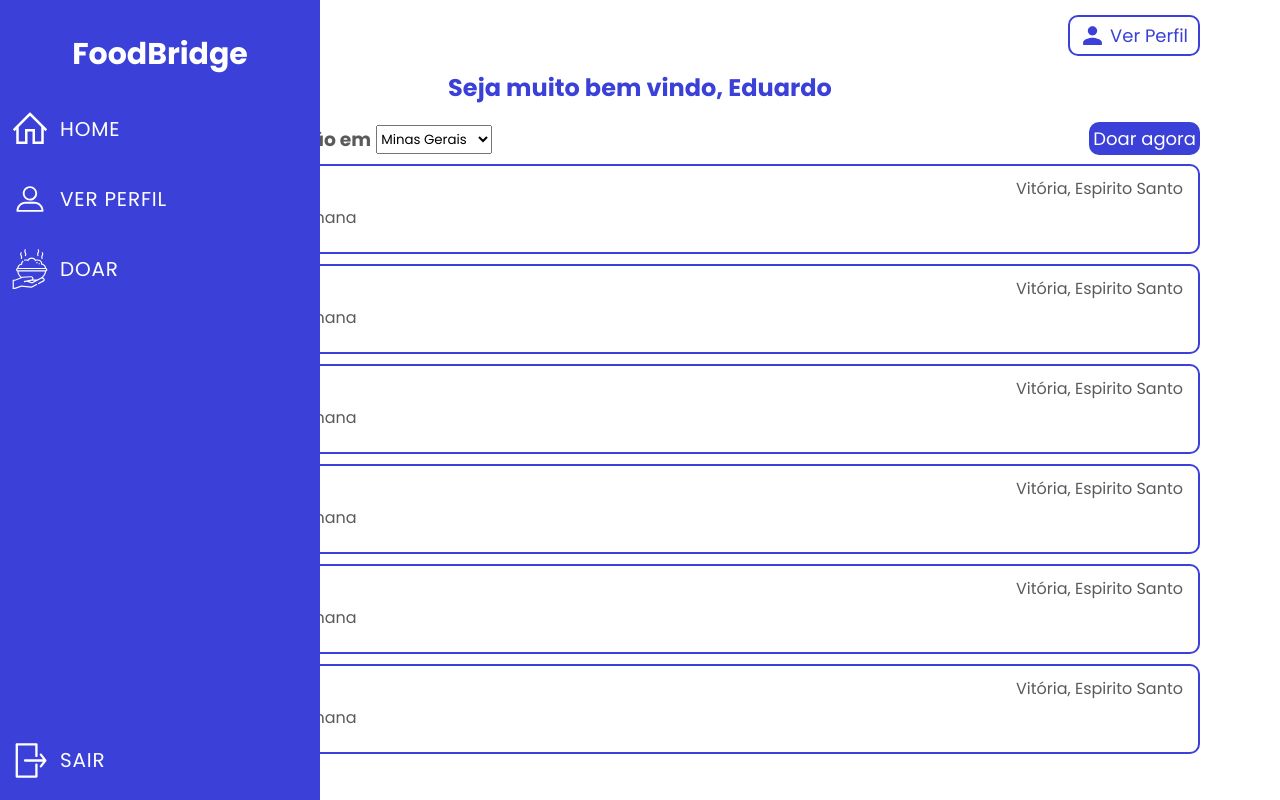
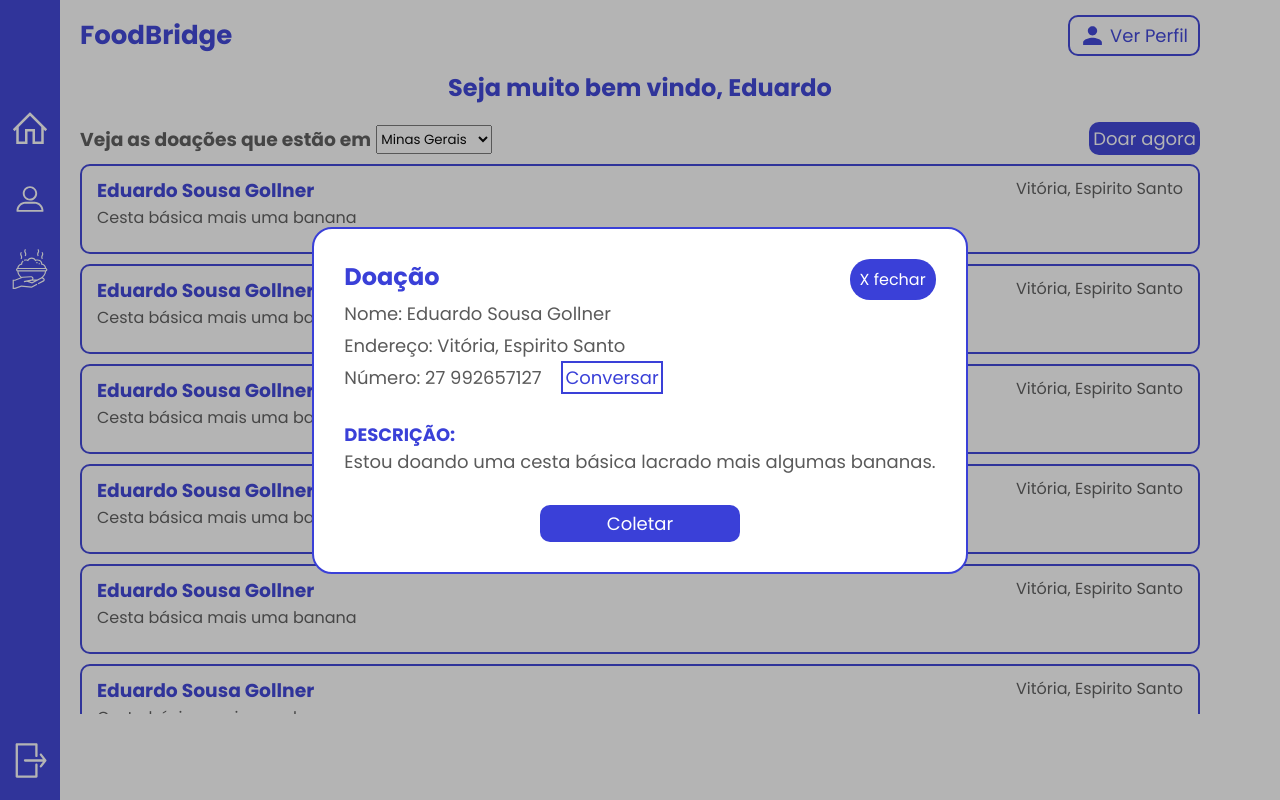
Before and after one commit to EduardoGollner0609/FoodBridge, a React (Vite) app in the folder frontend/: page /community/home in a window 1280 px wide. Both pictures are taken after a click on the element 640 px from the left and 209 px from the top of the page. Built offline with nearby package versions, Linux system fonts and the light colour scheme.

Commit message:
Criando funções de abrir e fechar card de detalhes.

```diff
--- a/frontend/src/components/CardDonation/index.tsx
+++ b/frontend/src/components/CardDonation/index.tsx
@@ -1,8 +1,14 @@
 import './styles.css';
 
-export default function CardDonation() {
+type Props = {
+    openDetails: () => void
+}
+
+export default function CardDonation({ openDetails }: Props) {
+
+
     return (
-        <div className="card-donation">
+        <div className="card-donation" onClick={openDetails}>
             <div className="card-donation-data">
                 <h3>Eduardo Sousa Gollner</h3>
                 <p>Cesta básica mais uma banana</p>
--- /dev/null
+++ b/frontend/src/components/CardDonationDetails/index.tsx
@@ -0,0 +1,31 @@
+import './styles.css'
+
+type Props = {
+    closeDetails: () => void
+}
+
+export default function CardDonationDetails({ closeDetails }: Props) {
+    return (
+        <div className="card-donation-details-background">
+            <div className="card-donation-details">
+                <div className="card-donation-details-close">
+                   <h2>Doação</h2> <button onClick={closeDetails}>X fechar</button>
+                </div>
+                <div className="card-donation-details-header">
+
+                    <p>Nome: Eduardo Sousa Gollner</p>
+                    <p>Endereço: Vitória, Espirito Santo</p>
+                    <p>Número: 27 992657127 <a href=""> Conversar</a></p>
+                </div>
+                <div className="card-donation-details-description">
+                    <h4>Descrição:</h4>
+                    <p>Estou doando uma cesta básica lacrado mais algumas bananas.</p>
+                </div>
+                <div className="card-donation-details-btn">
+                    <button>Coletar</button>
+                </div>
+            </div>
+        </div>
+
+    );
+}
--- /dev/null
+++ b/frontend/src/components/CardDonationDetails/styles.css
@@ -0,0 +1,88 @@
+.card-donation-details-background {
+  position: fixed;
+  background-color: rgba(29, 28, 28, 0.329);
+  height: 100%;
+  width: 100%;
+  top: 0;
+  right: 0;
+  display: flex;
+  justify-content: center;
+  align-items: center;
+}
+
+.card-donation-details {
+  border: 2px solid var(--fb-color-primary);
+  padding: 30px;
+  border-radius: 20px;
+  background-color: var(--fb-color-quartiary);
+}
+
+.card-donation-details-header p {
+  font-size: 18px;
+  color: var(--fb-color-secondary);
+  margin-bottom: 5px;
+}
+
+.card-donation-details-header {
+  margin-bottom: 10px;
+}
+
+.card-donation-details-description h4 {
+  font-size: 18px;
+  text-transform: uppercase;
+  color: var(--fb-color-primary);
+}
+
+.card-donation-details-description p {
+  font-size: 18px;
+  color: var(--fb-color-secondary);
+}
+
+.card-donation-details-btn {
+  display: flex;
+  justify-content: center;
+  margin-top: auto;
+}
+
+.card-donation-details-btn button {
+  border: none;
+  background-color: var(--fb-color-primary);
+  padding: 5px;
+  border-radius: 10px;
+  width: 200px;
+  font-size: 18px;
+  color: var(--fb-color-quartiary);
+  cursor: pointer;
+}
+
+.card-donation-details-header p a {
+  border: 2px solid var(--fb-color-primary);
+  padding: 2px;
+  margin-left: 15px;
+  color: var(--fb-color-primary);
+}
+
+.card-donation-details-close {
+  width: 100%;
+  display: flex;
+  justify-content: space-between;
+}
+
+.card-donation-details-close h2 {
+  color: var(--fb-color-primary);
+}
+
+.card-donation-details-close button {
+  border: none;
+  background-color: var(--fb-color-primary);
+  padding: 8px 10px;
+  font-size: 16px;
+  color: var(--fb-color-quartiary);
+  border-radius: 20px;
+  cursor: pointer;
+}
+
+.card-donation-details-header,
+.card-donation-details-description {
+  margin-bottom: 30px;
+}
--- a/frontend/src/routes/CommunityPage/DonationDetailsPage/styles.css
+++ /dev/null
@@ -1,3 +0,0 @@
-#section-donation-details {
-  padding: 0 20px;
-}
--- a/frontend/src/routes/CommunityPage/HomeCommunityPage/index.tsx
+++ b/frontend/src/routes/CommunityPage/HomeCommunityPage/index.tsx
@@ -1,7 +1,19 @@
+import { useState } from 'react';
 import CardDonation from '../../../components/CardDonation';
 import './styles.css';
+import CardDonationDetails from '../../../components/CardDonationDetails';
 
 export default function HomeCommunityPage() {
+
+    const [donationDetailsVisible, setDonationDetailsVisible] = useState(false);
+
+    function openDonationDetails() {
+        setDonationDetailsVisible(true);
+    }
+
+    function closeDonationDetails() {
+        setDonationDetailsVisible(false);
+    }
     return (
         <>
             <main>
@@ -25,7 +37,7 @@ export default function HomeCommunityPage() {
                             </div>
                         </div>
                         <div className="home-community-donations-list">
-                            <CardDonation />
+                            <CardDonation openDetails={openDonationDetails} />
                             <CardDonation />
                             <CardDonation />
                             <CardDonation />
@@ -40,6 +52,9 @@ export default function HomeCommunityPage() {
                     </div>
                 </section>
             </main >
+            {
+                donationDetailsVisible && <CardDonationDetails closeDetails={closeDonationDetails} />
+            }
         </>
 
     );
--- a/frontend/src/routes/CommunityPage/HomeCommunityPage/styles.css
+++ b/frontend/src/routes/CommunityPage/HomeCommunityPage/styles.css
@@ -23,7 +23,7 @@
 }
 
 .home-community-donations-list {
-  max-height: 75vh;
+  max-height: 70vh;
   overflow-y: auto;
 }
 
```
Also changed, not shown: frontend/src/routes/CommunityPage/DonationDetailsPage/index..tsx (deleted).
